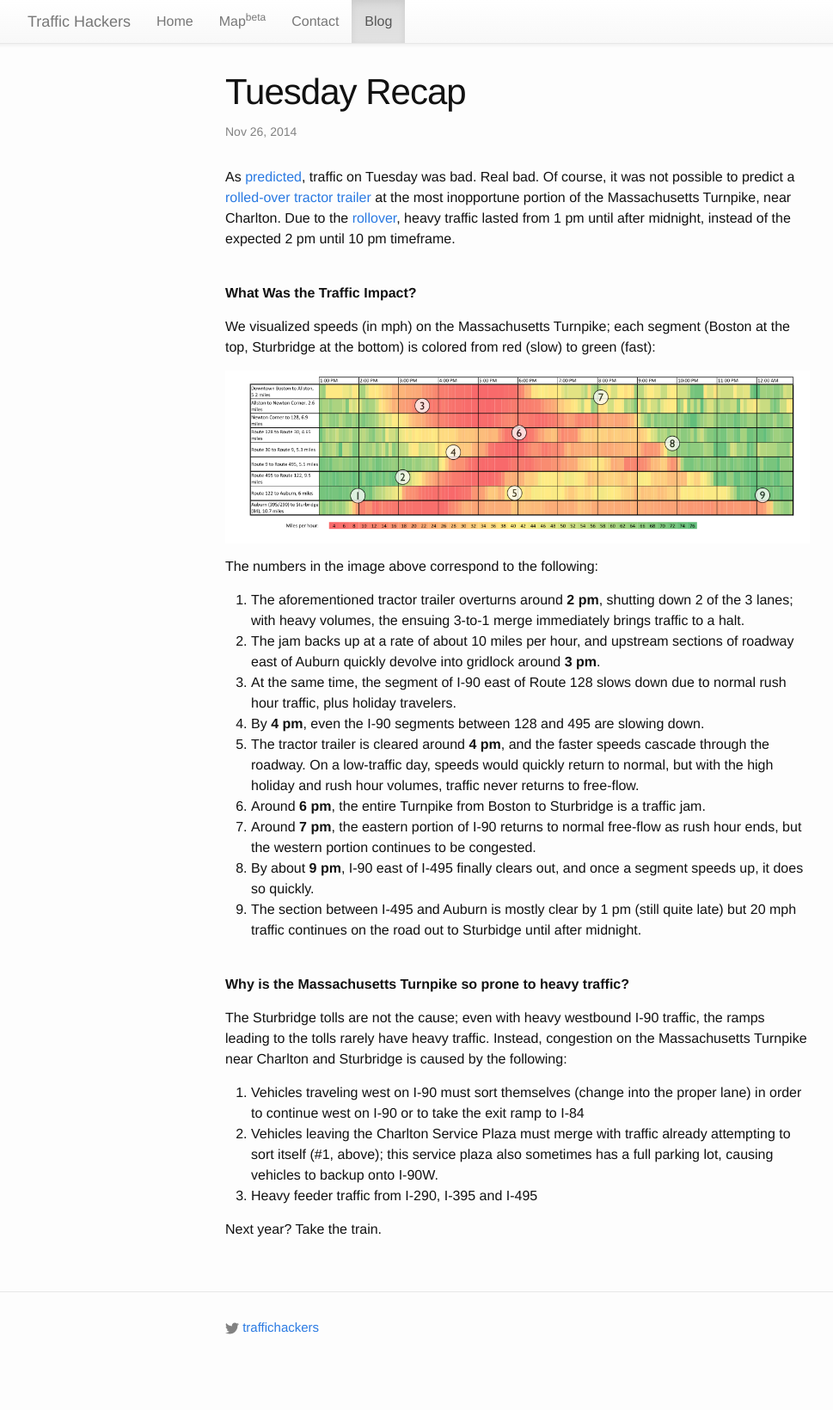
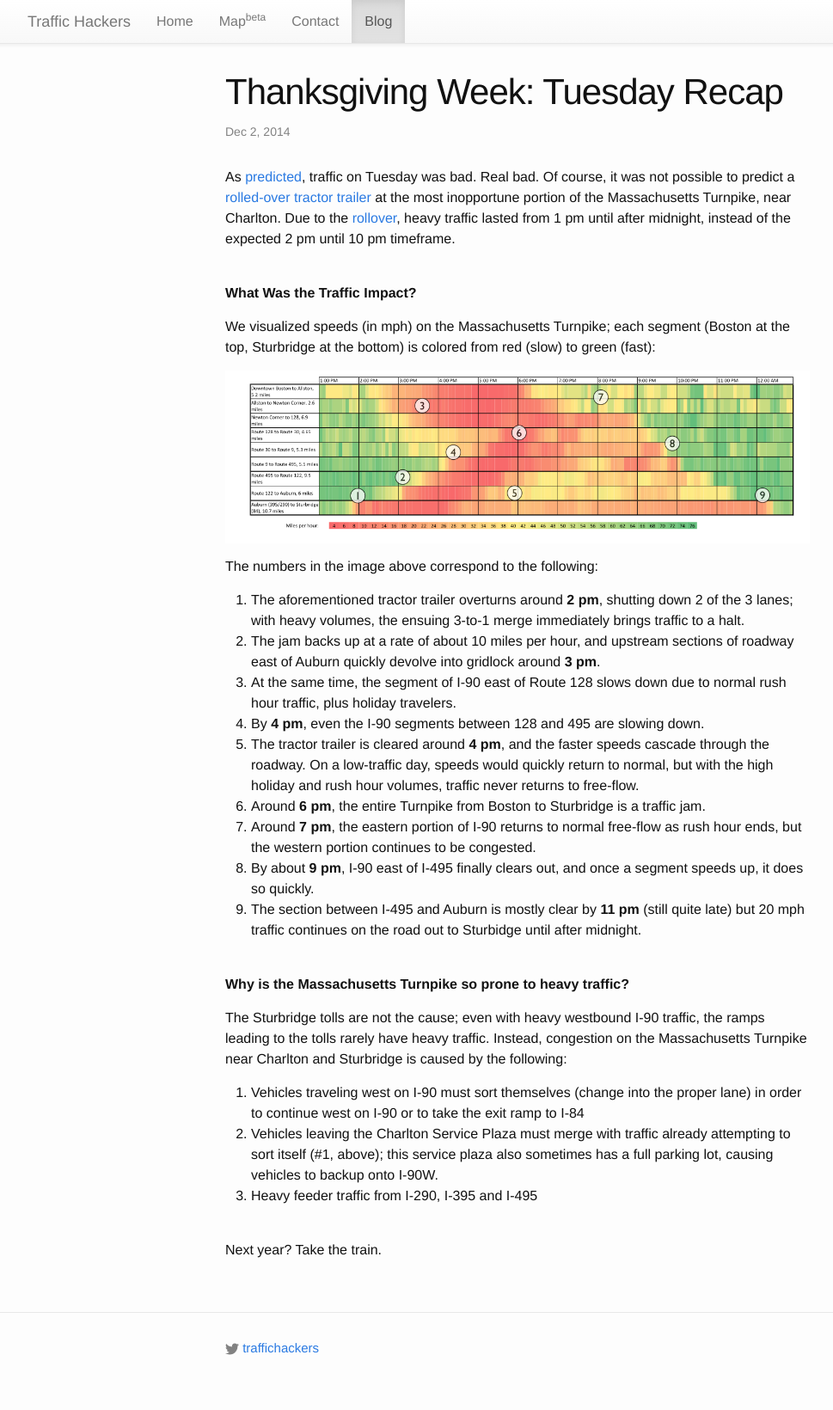
Before and after one commit to traffichackers/hacking-travel, a Jekyll site: the page built from blog/_posts/2014-12-02-thanksgiving-week-tuesday-recap.markdown, in a window 1280 px wide. Shown: the whole page at 86% size, without its empty margins (38-1007 px from the left). Built offline with Jekyll 4.4.1, drawn with Linux system fonts in a browser that asks for light colours; nearby versions of some CDN libraries; library files that are not in the unit come from our copies; before the commit the page ends 1616 px from its top, so only the background shows below that.

Commit message:
add tuesday recap article for ari

```diff
--- a/blog/_posts/2014-11-26-tuesday-recap.markdown
+++ b/blog/_posts/2014-12-02-thanksgiving-week-tuesday-recap.markdown
@@ -1,7 +1,7 @@
 ---
 layout: post
-title:  "Tuesday Recap"
-date:   2014-11-26 17:10:29
+title:  "Thanksgiving Week: Tuesday Recap"
+date:   2014-12-02 17:10:29
 categories: info
 ---
 
@@ -24,7 +24,7 @@ The numbers in the image above correspond to the following:
 1. Around **6 pm**, the entire Turnpike from Boston to Sturbridge is a traffic jam.
 1. Around **7 pm**, the eastern portion of I-90 returns to normal free-flow as rush hour ends, but the western portion continues to be congested.
 1. By about **9 pm**, I-90 east of I-495 finally clears out, and once a segment speeds up, it does so quickly.
-1. The section between I-495 and Auburn is mostly clear by 1 pm (still quite late) but 20 mph traffic continues on the road out to Sturbidge until after midnight.
+1. The section between I-495 and Auburn is mostly clear by **11 pm** (still quite late) but 20 mph traffic continues on the road out to Sturbidge until after midnight.
 
 <br/>
 **Why is the Massachusetts Turnpike so prone to heavy traffic?**
@@ -35,6 +35,7 @@ The Sturbridge tolls are not the cause; even with heavy westbound I-90 traffic,
 1.  Vehicles leaving the Charlton Service Plaza must merge with traffic already attempting to sort itself (#1, above); this service plaza also sometimes has a full parking lot, causing vehicles to backup onto I-90W.
 1.  Heavy feeder traffic from I-290, I-395 and I-495
 
+<br/>
 Next year? Take the train.
 
 [rollover]: https://twitter.com/DustinGFitch/status/537323227593601024
```
